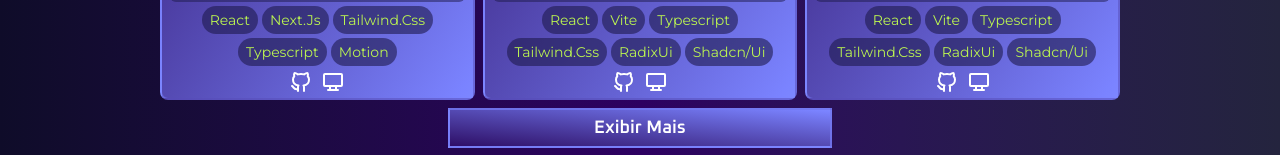
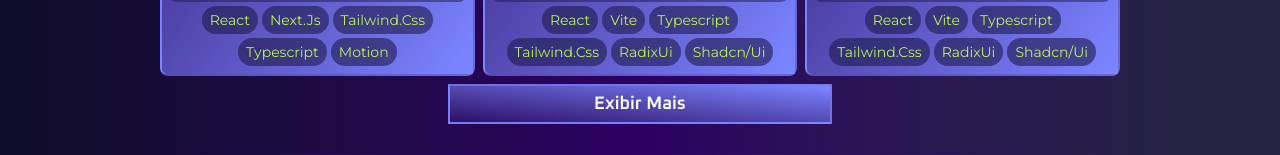
Before and after one commit to maiazip/Portfolio, a Next.js app in the folder web/: page / in a window 1280 px wide. Shown: the part 5870-6025 px from the top of the page. Built offline with nearby package versions, Linux system fonts and the light colour scheme.

Commit message:
scrollbars styling

```diff
--- a/web/src/app/globals.css
+++ b/web/src/app/globals.css
@@ -6,11 +6,29 @@
 }
 
 ::-webkit-scrollbar {
-  background-color: #2e1065;
+  background-color: #1e1b4b;
   width: 0.5rem;
 }
 
 ::-webkit-scrollbar-thumb {
-  background: #a78bfa60;
+  background: #ddd6fe;
   border-radius: 4rem;
 }
+
+.description-scroll::-webkit-scrollbar,
+.technologies-scroll::-webkit-scrollbar {
+  width: 0.3rem;
+  background-color: transparent;
+}
+
+.description-scroll::-webkit-scrollbar-thumb,
+.technologies-scroll::-webkit-scrollbar-thumb {
+  background-color: #c4b5fd;
+  border-radius: 4rem;
+  margin: 0.5rem;
+}
+
+.description-scroll::-webkit-scrollbar-track,
+.technologies-scroll::-webkit-scrollbar-track {
+  margin: 0.5rem;
+}
--- a/web/src/app/projects/card.tsx
+++ b/web/src/app/projects/card.tsx
@@ -20,7 +20,7 @@
   technologies,
   link,
 }) => {
-  const ref = useRef<HTMLDivElement>(null); // Mudado para HTMLDivElement
+  const ref = useRef<HTMLDivElement>(null);
   const isInView = useInView(ref, { once: true });
 
   const variants: Variants = {
@@ -36,7 +36,7 @@
   };
 
   return (
-    <motion.div // Mudado para motion.div
+    <motion.div
       ref={ref}
       initial="hidden"
       animate={isInView ? "visible" : "hidden"}
@@ -54,11 +54,11 @@
           width={400}
           height={400}
         />
-        <p className="w-full h-32 text-center place-content-center break-word overflow-scroll bg-indigo-950/50 rounded-md p-2 overflow-x-hidden">
+        <p className="description-scroll w-full h-32 text-center place-content-center break-word overflow-y-scroll bg-indigo-950/50 rounded-md p-2 overflow-x-hidden">
           {description}
         </p>
 
-        <div className="w-full h-17 overflow-y-scroll flex flex-row flex-wrap justify-center items-center gap-1 p-1">
+        <div className="technologies-scroll w-full h-17 overflow-y-scroll flex flex-row flex-wrap justify-center items-center gap-1 p-1">
           {technologies.map((tech, index) => (
             <span
               key={index}
@@ -69,12 +69,8 @@
             </span>
           ))}
         </div>
-        <div className="flex flex-row justify-center items-center gap-2">
-          <TbBrandGithub size={24} />
-          <TbDeviceDesktop size={24} />
-        </div>
       </a>
-    </motion.div> // Mudado para motion.div
+    </motion.div>
   );
 };
 
```
